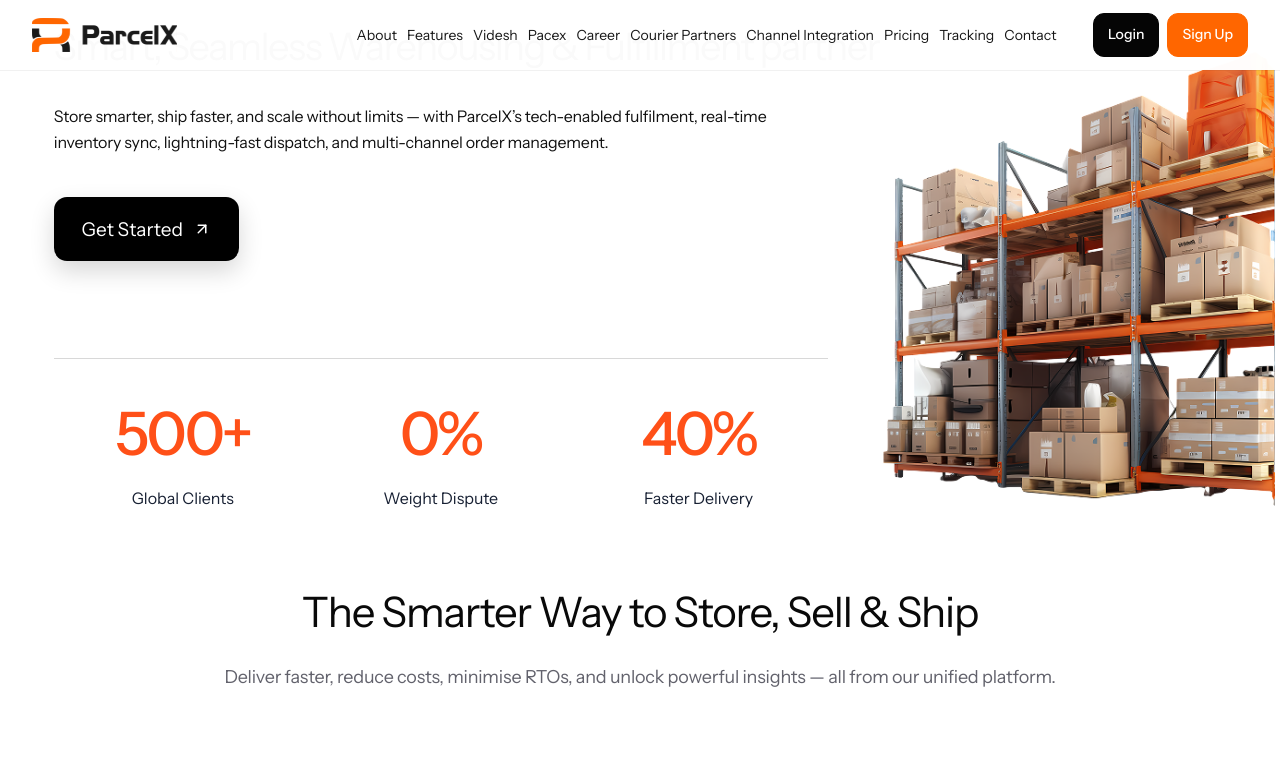
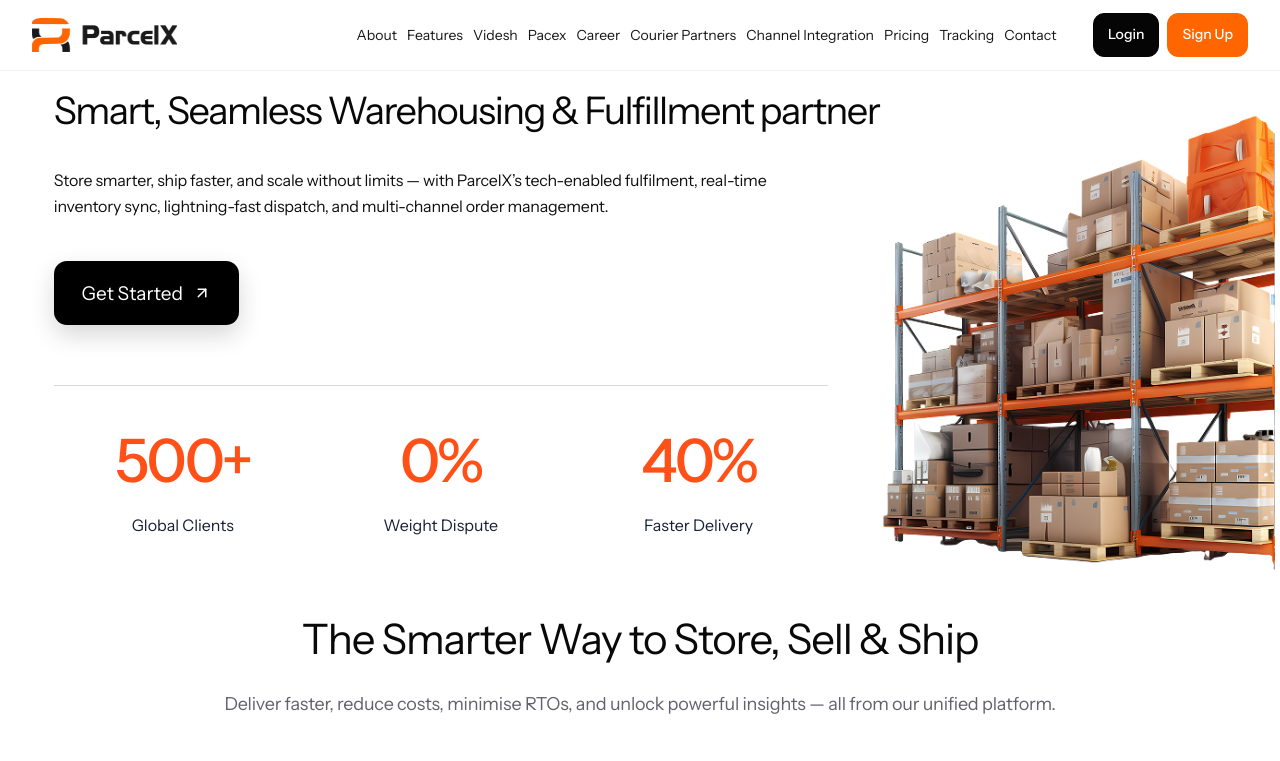
Before and after one commit to anshulsaxena21/px-new-pages, a React (Vite) app: page / in a window 1280 px wide. Shown: the top 761 px of the page. Built offline with nearby package versions, Linux system fonts and the light colour scheme.

Commit message:
Fix hero title overlap with navigation and restore Figma spacing

```diff
--- a/src/pages/Fulfillment.css
+++ b/src/pages/Fulfillment.css
@@ -1628,3 +1628,16 @@
     margin-top: 24px !important;
   }
 }
+
+
+/* Restore the Figma hero's vertical rhythm: title clears the sticky header,
+   while the metrics divider stays at the reference position. */
+@media (min-width: 1001px) {
+  .fulfillment-page .hero-reference-layout.section-wrap {
+    margin-top: 88px !important;
+  }
+
+  .fulfillment-page .hero-reference-divider {
+    margin-top: 60px;
+  }
+}
```
